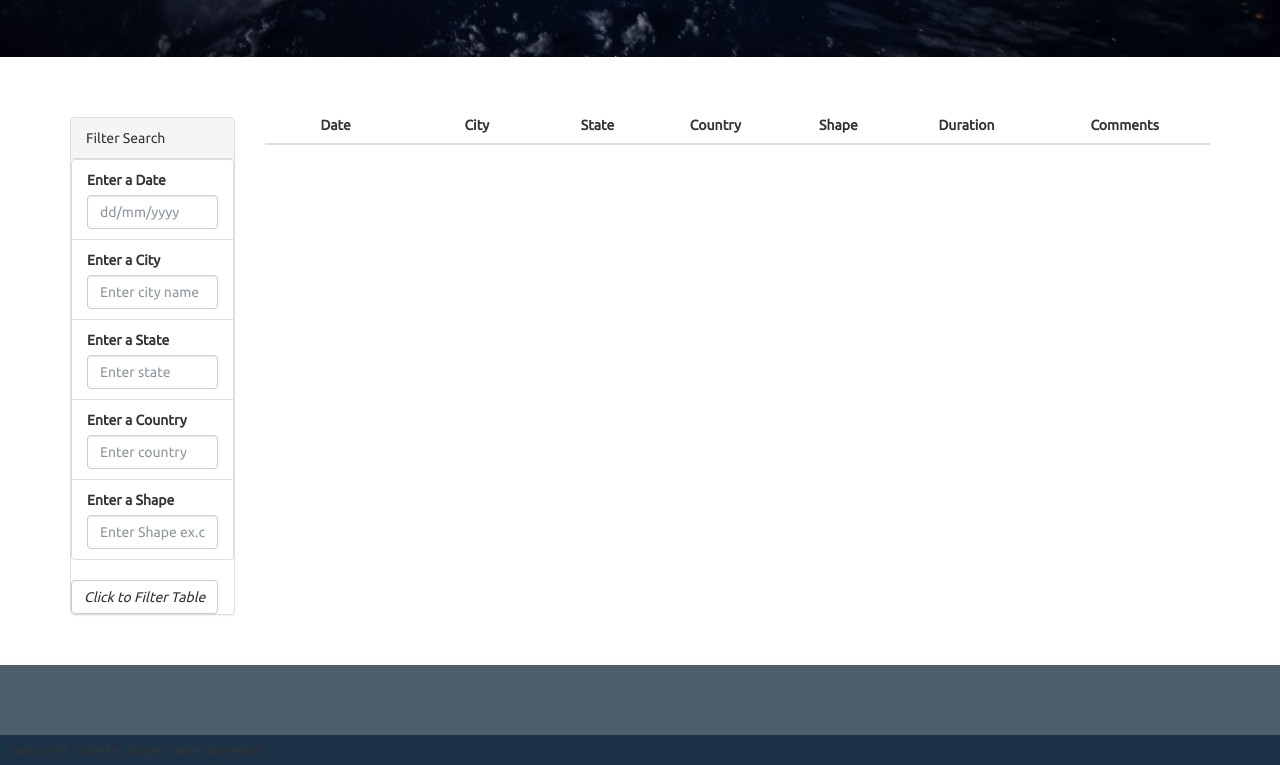
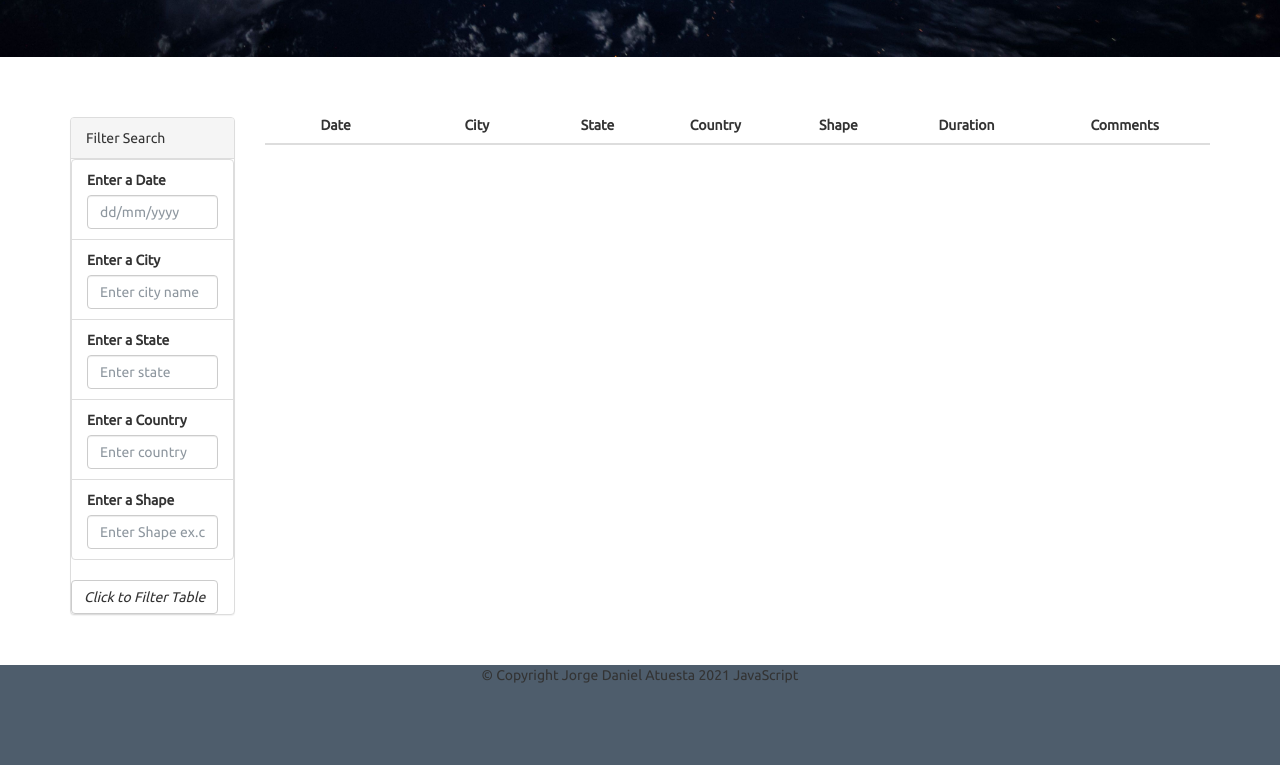
Before and after one commit to danielatuesta55/javascript-challenge, a plain HTML site: page StarterCode/index.html in a window 1280 px wide. Shown: the part 555-1320 px from the top of the page. Drawn offline with nearby package versions, Linux system fonts and the light colour scheme.

Commit message:
Finishing touches with the html portion of the assignment

```diff
--- a/StarterCode/index.html
+++ b/StarterCode/index.html
@@ -85,7 +85,9 @@
         </div>
         <footer class="footer">
             <span class="bottom">UFO Sightings</span><br>
-            <span class="bottom">Javascript code by Jorge Daniel Atuestan</span>
+        </footer>
+        <footer class="footer text-center">
+            &copy; Copyright Jorge Daniel Atuesta 2021 JavaScript
         </footer>
     </div>
     <script src="https://d3js.org/d3.v5.min.js"></script>
```
Also changed, not shown: StarterCode/static/css/style.css (+19 -11 lines).
